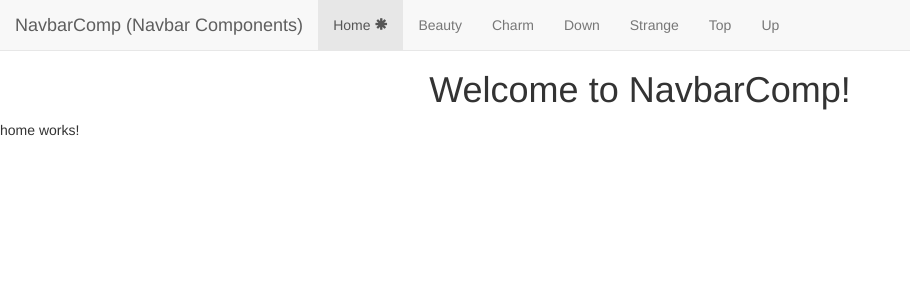
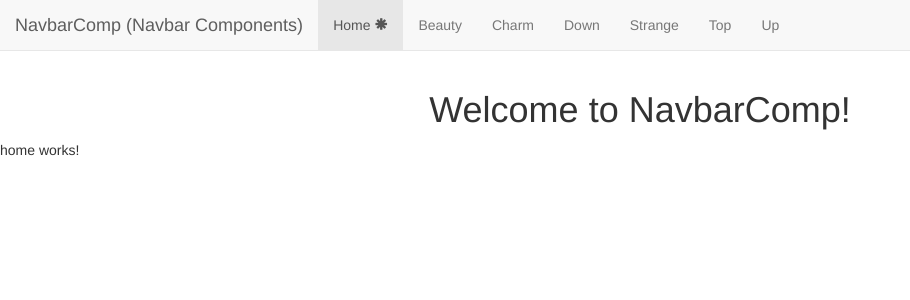
Before and after one commit to pdngithub/NavbarComp, an Angular app: page / in a window 1280 px wide. Shown: the top 300 px of the page, without its empty margins (0-910 px from the left). Built offline with nearby package versions, Linux system fonts and the light colour scheme.

Commit message:
trying to fix navbar coverup reworked some text

```diff
--- a/src/app/nav-bar/nav-bar.component.css
+++ b/src/app/nav-bar/nav-bar.component.css
@@ -1,3 +1,4 @@
 .godown-navbar {
-    height: 50px;
- }
+    clear: both;
+    height: 70px;
+  }
```
Also changed, not shown: 1 other file (tests, documents, lock files or other folders).
